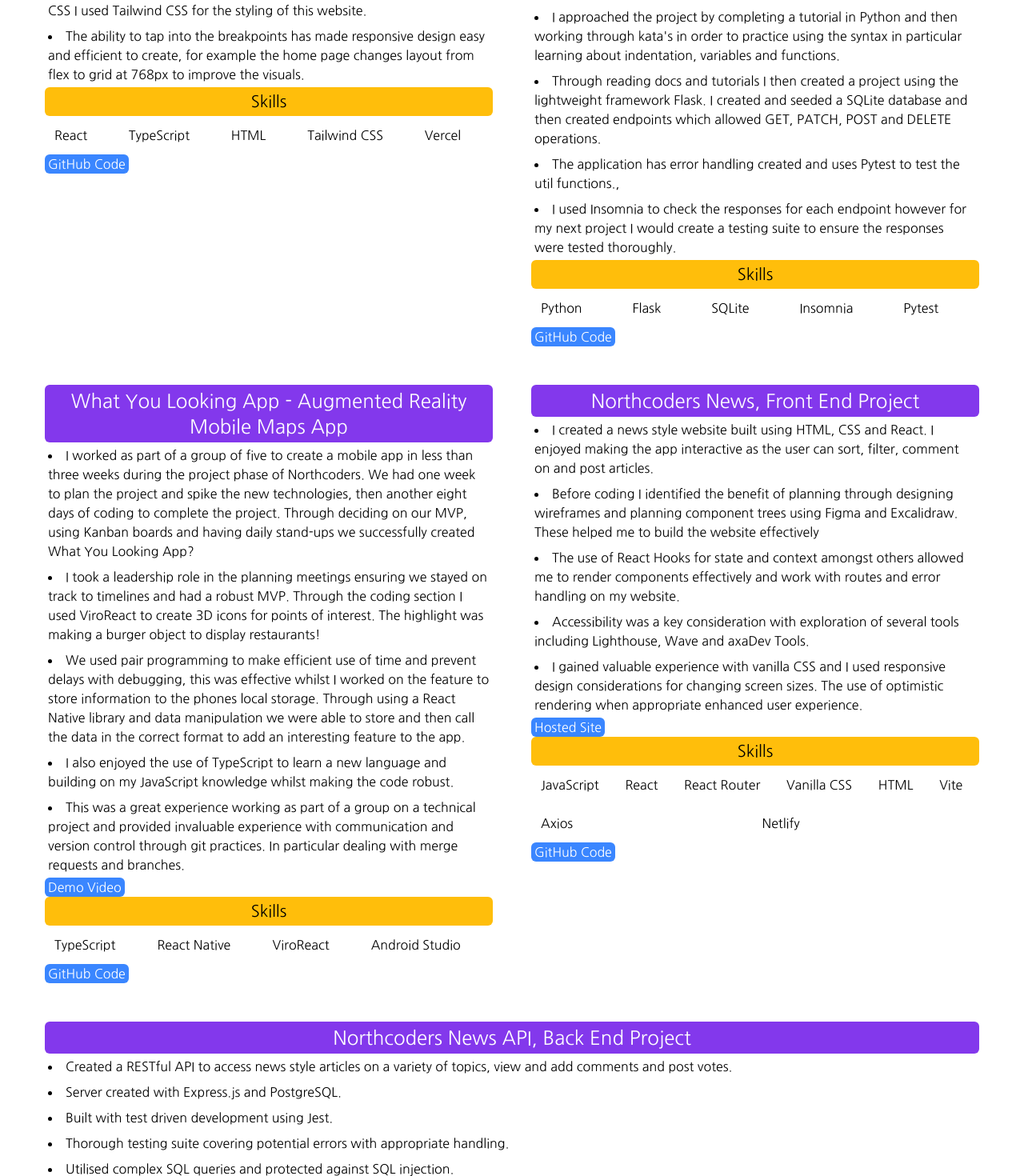
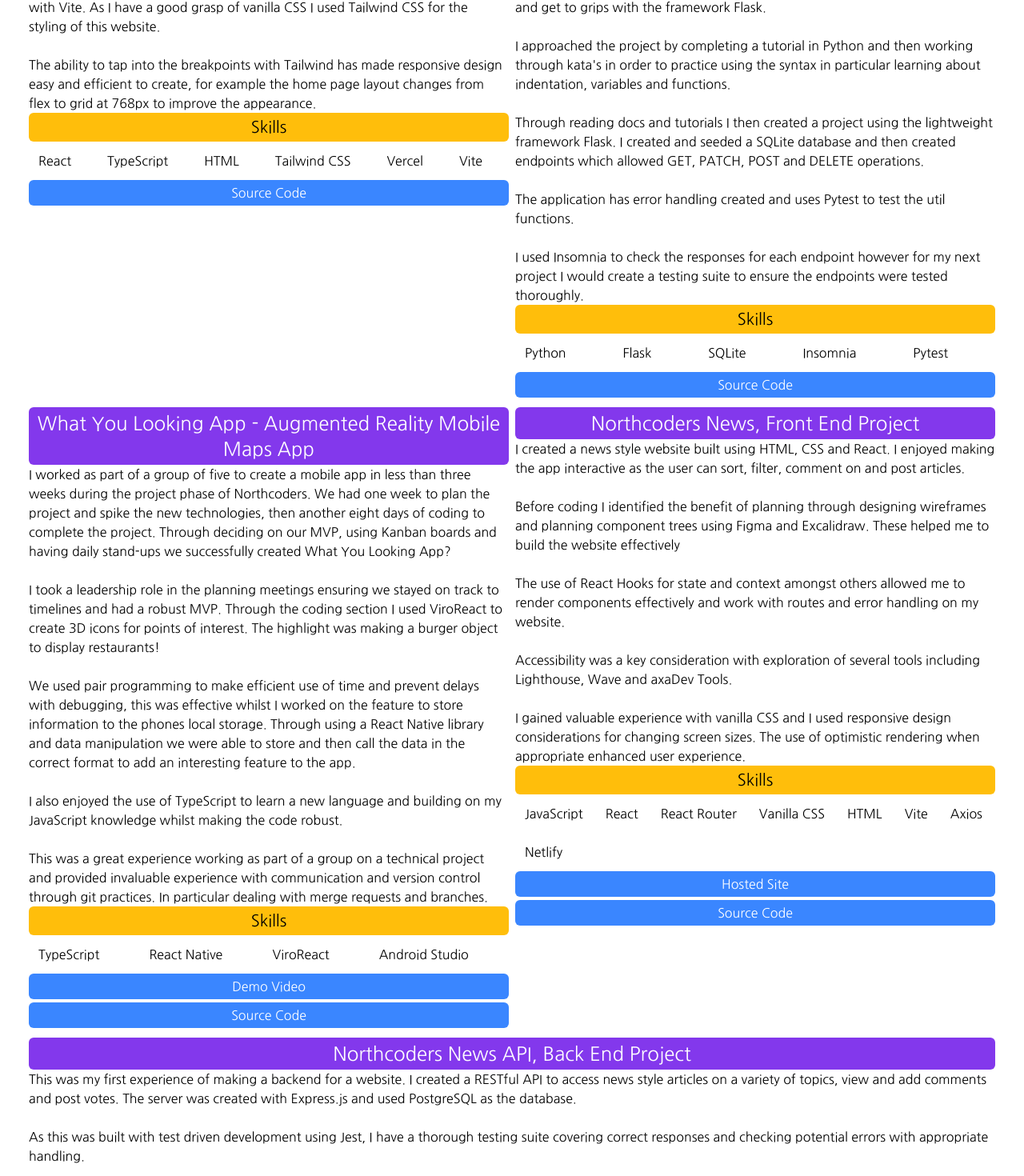
Before and after one commit to AvrilHunter/portfolio, a React (Vite) app: page /projects in a window 1280 px wide. Shown: the part 227-1697 px from the top of the page at 80% size. Built offline with nearby package versions, Linux system fonts and the light colour scheme.

Commit message:
feat:adding image to projects

```diff
--- a/src/components/Home.tsx
+++ b/src/components/Home.tsx
@@ -3,7 +3,8 @@
 function Home() {
   return (
     <>
-      <main className="grid flex-col gap-1 md:grid-cols-2">
+      <main>
+        <div className="grid flex-col gap-1 md:grid-cols-2 mb-2">
           <h1 className="font-bold text-4xl text-white rounded-md bg-rose p-1 md:pt-5 w-full text-center animate-wiggle">
             Avril Hunter
           </h1>
@@ -19,25 +20,17 @@
           <p className="md:col-start-2 md:row-start-1 md:row-span-2 p-2 ">
             Having always relished problem-solving and logical thinking tasks, I
             have pivoted my career from procurement to software development
-          through completion of the Northcoders bootcamp. Applying my technical
-          skills to projects and the joy of creating a solution, continues to
-          excite me to pursue an inspiring and challenging career in tech. My
-          background in procurement has equipped me with a unique perspective
-          and a diverse skill set that I believe will be invaluable in my new
-          career as a software developer.
+            through completion of the Northcoders bootcamp. Applying my
+            technical skills to projects and the joy of creating a solution,
+            continues to excite me to pursue an inspiring and challenging career
+            in tech. My background in procurement has equipped me with a unique
+            perspective and a diverse skill set that I believe will be
+            invaluable in my new career as a software developer.
           </p>
+        </div>
       </main>
     </>
   );
 }
 
 export default Home;
-
-{
-  /* <div className="animate-wiggle">Test1</div>
-        <div className="overflow-visible text-7xl">
-          <span className="opacity-0 animate-burst_in text-7xl">
-            ThisIsALongerWord
-          </span>
-        </div> */
-}
--- a/src/components/ProjectCard.tsx
+++ b/src/components/ProjectCard.tsx
@@ -1,4 +1,6 @@
 import { Project } from "../data/projectData";
+import whatYouLookingApp from "../assets/WhatYouLookingApp.png";
+declare var require: any;
 
 function ProjectCard({
   title,
@@ -7,32 +9,28 @@
   summary,
   demo,
   hostedSite,
+  image,
 }: Project) {
+  console.log(image, "image");
   return (
-    <li className="p-2 md:m-4">
+    <section className="pt-1 flex flex-col m-1">
       <h2 className="text-2xl bg-violet text-white rounded-md p-1 w-full text-center">
         {title}
       </h2>
-      <ul>
-        {summary.map((summary) => {
-          return (
-            <li key={summary} className="list-disc list-inside p-1">
-              {summary}
-            </li>
-          );
-        })}
-      </ul>
-      {demo ? (
-        <a href={demo} className="text-white bg-azure p-1 rounded-md">
-          Demo Video
-        </a>
-      ) : null}
-      {hostedSite ? (
-        <a href={hostedSite} className="text-white bg-azure p-1 rounded-md">
-          Hosted Site
-        </a>
-      ) : null}
-      <h3 className="text-xl bg-amber text-black rounded-md p-1  text-center">
+      {summary.map((para, index) => {
+        return index === summary.length - 1 ? (
+          <>
+            <p>{para}</p>
+          </>
+        ) : (
+          <>
+            <p>{para}</p>
+            <br></br>
+          </>
+        );
+      })}
+      {image ? <img src={whatYouLookingApp} /> : null}
+      <h3 className="text-xl bg-amber text-black rounded-md p-1 text-center">
         Skills
       </h3>
       <ul className="flex flex-wrap">
@@ -44,10 +42,29 @@
           );
         })}
       </ul>
-      <a href={github} className="text-white bg-azure p-1 rounded-md">
-        GitHub Code
+      {demo ? (
+        <a
+          href={demo}
+          className="text-white bg-azure p-1 rounded-md text-center mb-1"
+        >
+          Demo Video
+        </a>
+      ) : null}
+      {hostedSite ? (
+        <a
+          href={hostedSite}
+          className="text-white bg-azure p-1 rounded-md text-center mb-1"
+        >
+          Hosted Site
+        </a>
+      ) : null}
+      <a
+        href={github}
+        className="text-white bg-azure p-1 rounded-md text-center"
+      >
+        Source Code
       </a>
-    </li>
+    </section>
   );
 }
 
--- a/src/components/ProjectsAll.tsx
+++ b/src/components/ProjectsAll.tsx
@@ -3,10 +3,14 @@
 
 function Projects(): JSX.Element {
   return (
+    <>
+      <h1 className="text-2xl bg-orange text-black rounded-md p-1 w-full text-center">
+        Projects
+      </h1>
       <ul className="md:flex md:flex-wrap">
         {projects.map((project) => {
           return (
-          <li className="basis-1/2 grow">
+            <li className="basis-1/2 grow" key={project.title}>
               <ProjectCard
                 title={project.title}
                 summary={project.summary}
@@ -14,11 +18,13 @@
                 github={project.github}
                 demo={project.demo}
                 hostedSite={project.hostedSite}
+                image={project.image}
               />
             </li>
           );
         })}
       </ul>
+    </>
   );
 }
 
--- a/src/data/projectData.ts
+++ b/src/data/projectData.ts
@@ -13,10 +13,10 @@
     title: "Portfolio Website",
     github: "https://github.com/AvrilHunter/portfolio",
     summary: [
-      "I really enjoyed learning React with Northcoders therefore to continue improving my knowledge I have used React written in TypeScript and built with Vite to create this portfolio page. As I have a good grasp of vanilla CSS I used Tailwind CSS for the styling of this website.",
-      "The ability to tap into the breakpoints has made responsive design easy and efficient to create, for example the home page changes layout from flex to grid at 768px to improve the visuals.",
+      "I really enjoyed learning React with Northcoders therefore to continue improving my knowledge I have created this portfolio page with React and TypeScript, built with Vite. As I have a good grasp of vanilla CSS I used Tailwind CSS for the styling of this website.",
+      "The ability to tap into the breakpoints with Tailwind has made responsive design easy and efficient to create, for example the home page layout changes from flex to grid at 768px to improve the appearance.",
     ],
-    skills: ["React", "TypeScript", "HTML", "Tailwind CSS", "Vercel"],
+    skills: ["React", "TypeScript", "HTML", "Tailwind CSS", "Vercel", "Vite"],
   },
   {
     title: "Python Backend Project",
@@ -25,8 +25,8 @@
       "In order to continue learning new skills after the boot camp I challenged myself to create a backend with Python. This was demanding to learn a new language and get to grips with the framework Flask.",
       "I approached the project by completing a tutorial in Python and then working through kata's in order to practice using the syntax in particular learning about indentation, variables and functions.",
       "Through reading docs and tutorials I then created a project using the lightweight framework Flask. I created and seeded a SQLite database and then created endpoints which allowed GET, PATCH, POST and DELETE operations.",
-      "The application has error handling created and uses Pytest to test the util functions.,",
-      "I used Insomnia to check the responses for each endpoint however for my next project I would create a testing suite to ensure the responses were tested thoroughly. ",
+      "The application has error handling created and uses Pytest to test the util functions.",
+      "I used Insomnia to check the responses for each endpoint however for my next project I would create a testing suite to ensure the endpoints were tested thoroughly. ",
     ],
     skills: ["Python", "Flask", "SQLite", "Insomnia", "Pytest"],
   },
@@ -41,7 +41,7 @@
       " I also enjoyed the use of TypeScript to learn a new language and building on my JavaScript knowledge whilst making the code robust.",
       " This was a great experience working as part of a group on a technical project and provided invaluable experience with communication and version control through git practices. In particular dealing with merge requests and branches.",
     ],
-    // image: "whatYouLookingApp",
+    //image: require("../assets/WhatYouLookingApp.png"),
     skills: ["TypeScript", "React Native", "ViroReact", "Android Studio"],
   },
   {
@@ -71,11 +71,9 @@
     title: "Northcoders News API, Back End Project ",
     github: "https://github.com/AvrilHunter/NC-News",
     summary: [
-      "Created a RESTful API to access news style articles on a variety of topics, view and add comments and post votes.",
-      "Server created with Express.js and PostgreSQL.",
-      "Built with test driven development using Jest.",
-      "Thorough testing suite covering potential errors with appropriate handling. ",
-      "Utilised complex SQL queries and protected against SQL injection.",
+      "This was my first experience of making a backend for a website. I created a RESTful API to access news style articles on a variety of topics, view and add comments and post votes. The server was created with Express.js and used PostgreSQL as the database.",
+      "As this was built with test driven development using Jest, I have a thorough testing suite covering correct responses and checking potential errors with appropriate handling.",
+      "The project provided valuable experience working with SQL requests and by the end of the project I utilised complex SQL queries and protected against SQL injection.",
     ],
     skills: [
       "JavaScript",
```
Also changed, not shown: src/assets/WhatYouLookingApp.png (added), 1 other file (tests, documents, lock files or other folders). Lines whose indentation alone changed are shown as unchanged.
